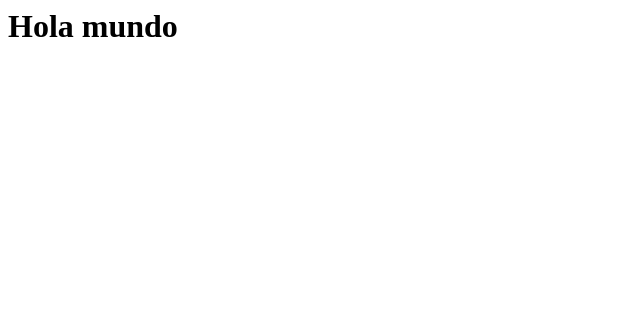
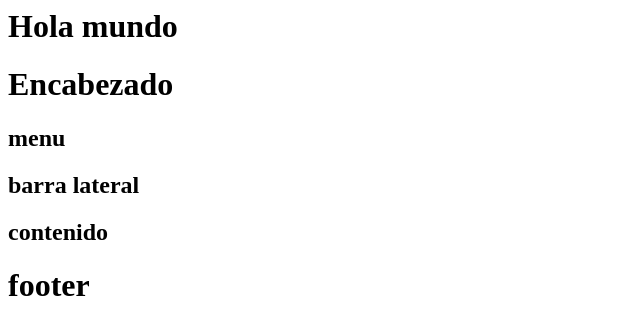
Before and after one commit to jhoansebastianfloresquinonez-sketch/-c-xampp-htdocs-proyecto3230985, a plain HTML site: page index.html in a window 1280 px wide. Shown: the whole page, without its empty margins (0-640 px from the left). Drawn offline with Linux system fonts and the light colour scheme.

Commit message:
actualizacion del index 4-09-25

```diff
--- a/index.html
+++ b/index.html
@@ -1,3 +1,4 @@
+
 <html lang="es">
 <head>
     <meta charset="UTF-8">
@@ -6,6 +7,20 @@
 </head>
 <body>
     <h1>Hola mundo</h1>
-
+    <header>
+        <h1>Encabezado</h1>
+    </header>
+    <nav>
+        <h1>menu</h1>
+    </nav>
+    <aside>
+        <h1>barra lateral</h1>
+    </aside>
+    <section>
+        <h1>contenido</h1>
+    </section>
+    <footer>
+        <h1>footer</h1>
+    </footer>
 </body>
 </html>
```
